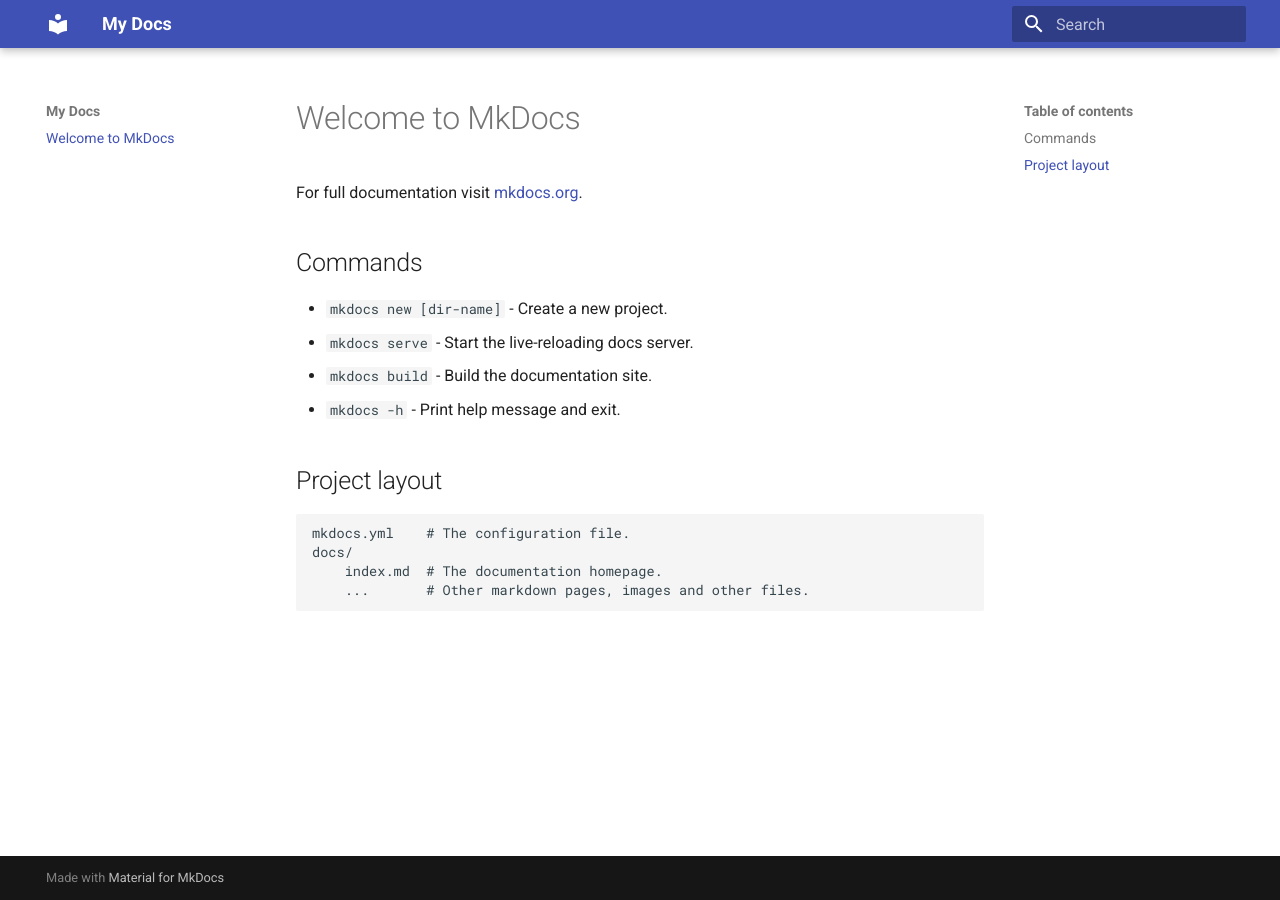
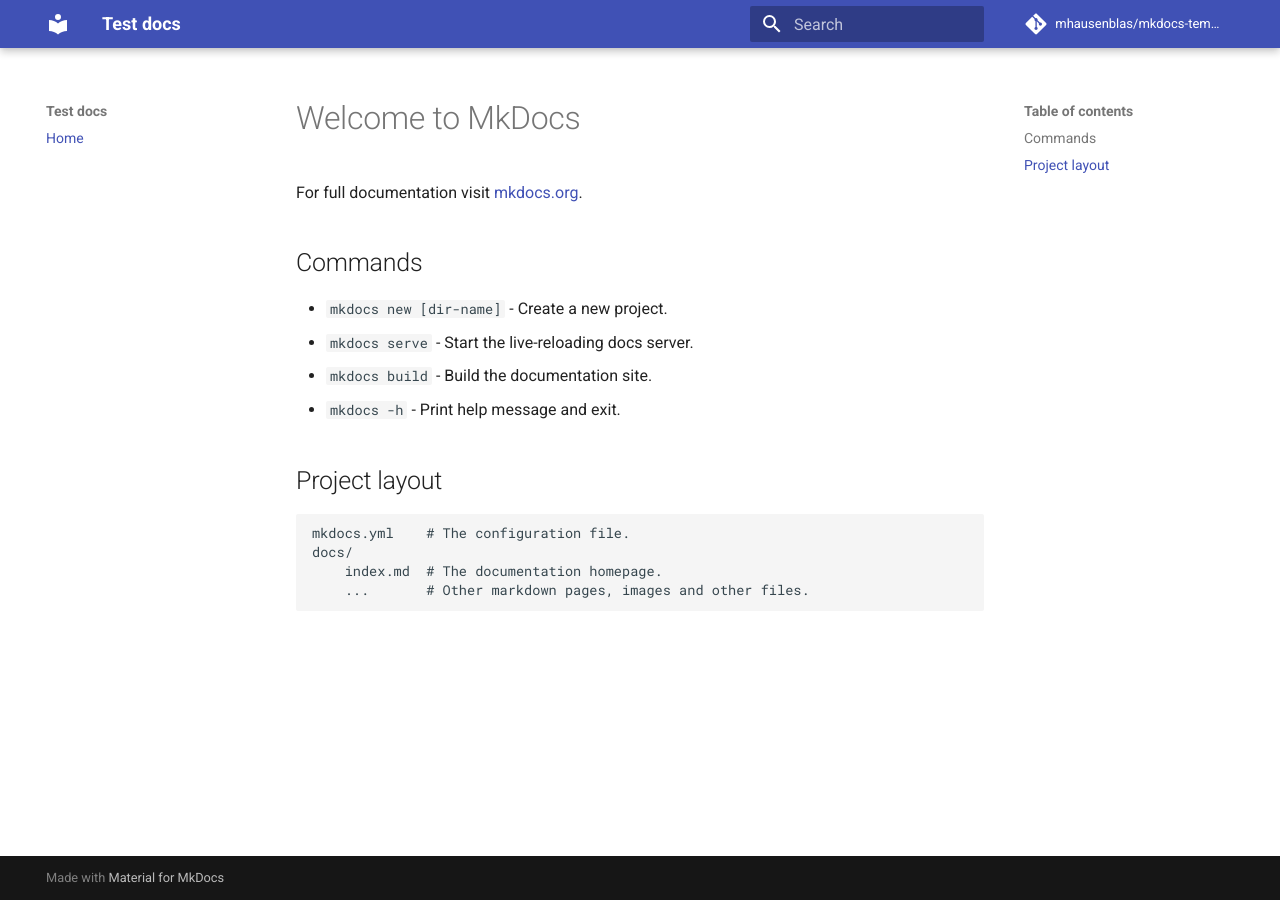
Before and after one commit to pandalearnstocode/buildamlapp, an MkDocs documentation site: the page built from docs/index.md, in a window 1280 px wide. Built offline with MkDocs 1.6.1 and Material for MkDocs 9.7.7, drawn with Linux system fonts in a browser that asks for light colours; comment, search, counter and statistics services are not loaded.

Commit message:
Update mkdocs.yml

```diff
--- a/mkdocs.yml
+++ b/mkdocs.yml
@@ -1,3 +1,10 @@
-site_name: My Docs
+site_name: Test docs
+site_description: 'A docs test'
+site_author: 'Michael Hausenblas'
+docs_dir: docs/
+repo_name: 'mhausenblas/mkdocs-template'
+repo_url: 'https://github.com/mhausenblas/mkdocs-template'
+nav:
+    - Home: index.md
 theme:
-  name: material
+  name: 'material'
```
